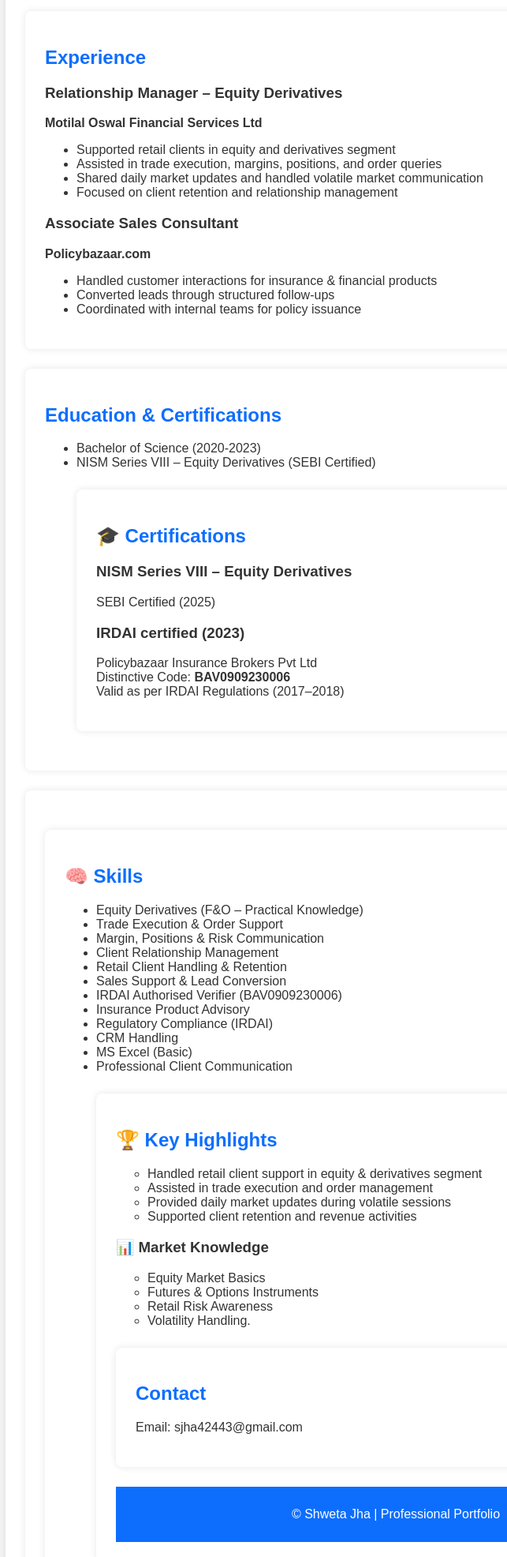
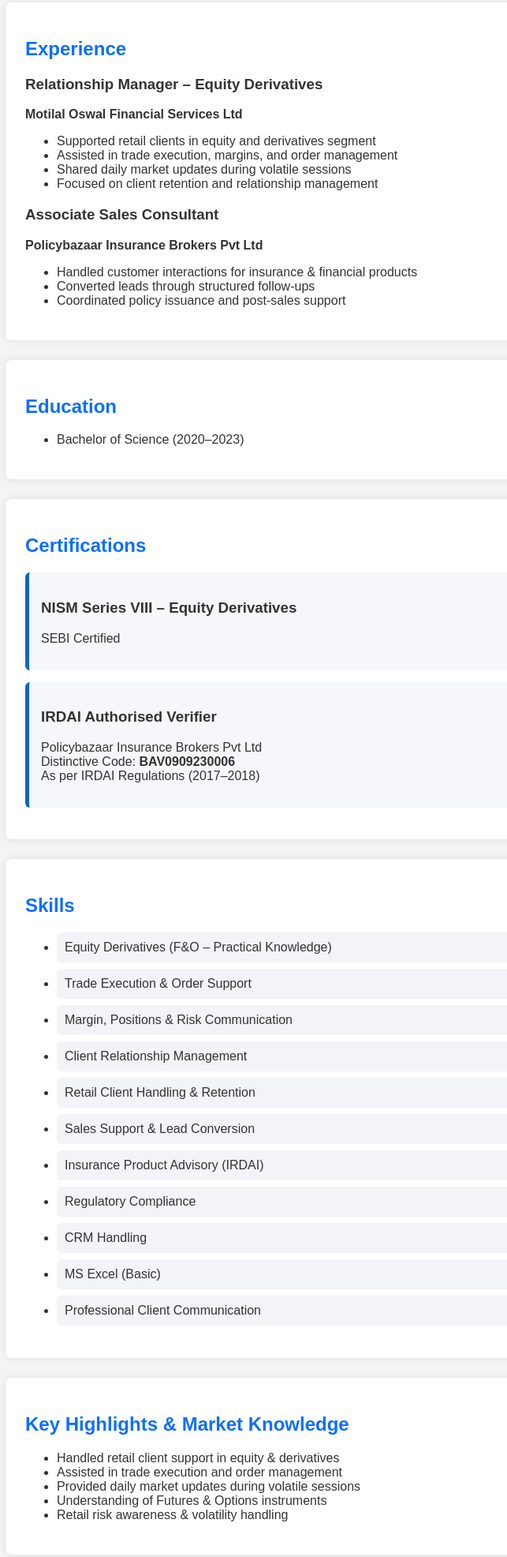
Before and after one commit to shweta-jha-portfolio/shweta-portfolio, a plain HTML site: page index.html in a window 1280 px wide. Shown: the part 573-2545 px from the top of the page at 79% size, without its empty margins (158-801 px from the left). Drawn offline with Linux system fonts and the light colour scheme.

Commit message:
Update index.html

```diff
--- a/index.html
+++ b/index.html
@@ -43,23 +43,24 @@
 h2 {
     color: #0d6efd;
 }
-.download-btn {
-    display: inline-block;
-    background: #198754;
-    color: white;
-    padding: 10px 18px;
-    border-radius: 5px;
-    text-decoration: none;
-    margin-top: 10px;
-}
-.download-btn:hover {
-    background: #146c43;
-}
 footer {
     background: #0d6efd;
     color: white;
     text-align: center;
     padding: 10px;
+}
+.skills-list li {
+    background: #f2f4f8;
+    padding: 10px;
+    margin-bottom: 8px;
+    border-radius: 6px;
+}
+.cert-box {
+    background: #f5f7fa;
+    border-left: 5px solid #0a66c2;
+    padding: 15px;
+    margin-bottom: 15px;
+    border-radius: 6px;
 }
 </style>
 </head>
@@ -67,96 +68,86 @@
 <body>
 
 <header>
-         <h1>SHWETA JHA </h1>
+<h1>SHWETA JHA</h1>
 <p>Relationship Manager | Equity Derivatives</p>
-<p><p>
-Certified finance profession with:
-</p>
-<ul>
-  <li>NISM Series VIII – Equity Derivatives (SEBI Certified)</li>
-  <li>IRDAI certified with URN: <strong>BAV0909230006</strong></li>
-</ul>
+<p>
+NISM Series VIII (SEBI Certified) | IRDAI Authorised Verifier (BAV0909230006)
 </p>
 </header>
 
-
-
 <nav>
-<a href="#summary">Professional Summary</a>
+<a href="#summary">Summary</a>
 <a href="#experience">Experience</a>
 <a href="#education">Education</a>
+<a href="#certifications">Certifications</a>
 <a href="#skills">Skills</a>
-<a href="#preferences">Job Preferences</a>
+<a href="#achievements">Highlights</a>
 <a href="#contact">Contact</a>
 </nav>
 
 <section id="summary">
-
 <h2>Professional Summary</h2>
-<p>Client-focused finance professional with hands-on experience in equity derivatives advisory, client servicing, and sales support. NISM Series VIII (Equity Derivatives) SEBI certified and currently pursuing B.Sc. Seeking Relationship Manager / Equity Advisor opportunities in Delhi NCR.</p>
-
+<p>
+Client-focused finance professional with hands-on experience in equity derivatives advisory,
+client servicing, and sales support. NISM Series VIII (Equity Derivatives) SEBI certified and
+IRDAI Authorised Verifier. Seeking Relationship Manager / Equity Advisor roles in Delhi NCR.
+</p>
 <p><strong>Location:</strong> Delhi NCR</p>
 <p><strong>Email:</strong> sjha42443@gmail.com</p>
-<p><strong>LinkedIn:</strong>
-<a href="https://www.linkedin.com/in/shweta-jha-5007a92b3" target="_blank">
-View Profile
-</a>
+<p>
+<strong>LinkedIn:</strong>
+<a href="https://www.linkedin.com/in/shweta-jha-5007a92b3" target="_blank">View Profile</a>
 </p>
-
-
+</section>
 
 <section id="experience">
 <h2>Experience</h2>
 
 <h3>Relationship Manager – Equity Derivatives</h3>
 <p><strong>Motilal Oswal Financial Services Ltd</strong></p>
-
 <ul>
 <li>Supported retail clients in equity and derivatives segment</li>
-<li>Assisted in trade execution, margins, positions, and order queries</li>
-<li>Shared daily market updates and handled volatile market communication</li>
+<li>Assisted in trade execution, margins, and order management</li>
+<li>Shared daily market updates during volatile sessions</li>
 <li>Focused on client retention and relationship management</li>
 </ul>
 
 <h3>Associate Sales Consultant</h3>
-<p><strong>Policybazaar.com</strong></p>
+<p><strong>Policybazaar Insurance Brokers Pvt Ltd</strong></p>
 <ul>
 <li>Handled customer interactions for insurance & financial products</li>
 <li>Converted leads through structured follow-ups</li>
-<li>Coordinated with internal teams for policy issuance</li>
+<li>Coordinated policy issuance and post-sales support</li>
 </ul>
 </section>
 
 <section id="education">
-<h2>Education & Certifications</h2>
+<h2>Education</h2>
 <ul>
-<li>Bachelor of Science (2020-2023)</strong></li>
-<li>NISM Series VIII – Equity Derivatives (SEBI Certified)</li>
+<li>Bachelor of Science (2020–2023)</li>
+</ul>
+</section>
+
 <section id="certifications">
-  <h2>🎓 Certifications</h2>
+<h2>Certifications</h2>
 
 <div class="cert-box">
 <h3>NISM Series VIII – Equity Derivatives</h3>
-    <p>SEBI Certified (2025)</p>
+<p>SEBI Certified</p>
 </div>
 
 <div class="cert-box">
-    <h3>IRDAI certified (2023)</h3>
+<h3>IRDAI Authorised Verifier</h3>
 <p>
 Policybazaar Insurance Brokers Pvt Ltd<br>
 Distinctive Code: <strong>BAV0909230006</strong><br>
-      Valid as per IRDAI Regulations (2017–2018)
+As per IRDAI Regulations (2017–2018)
 </p>
 </div>
 </section>
 
-</ul>
-</section>
-
 <section id="skills">
-<section id="skills">
-  <h2>🧠 Skills</h2>
-
+<h2>Skills</h2>
 <ul class="skills-list">
 <li>Equity Derivatives (F&O – Practical Knowledge)</li>
 <li>Trade Execution & Order Support</li>
@@ -164,39 +155,32 @@
 <li>Client Relationship Management</li>
 <li>Retail Client Handling & Retention</li>
 <li>Sales Support & Lead Conversion</li>
-    <li>IRDAI Authorised Verifier (BAV0909230006)</li>
-    <li>Insurance Product Advisory</li>
-    <li>Regulatory Compliance (IRDAI)</li>
+<li>Insurance Product Advisory (IRDAI)</li>
+<li>Regulatory Compliance</li>
 <li>CRM Handling</li>
 <li>MS Excel (Basic)</li>
 <li>Professional Client Communication</li>
+</ul>
+</section>
+
 <section id="achievements">
-  <h2>🏆 Key Highlights</h2>
+<h2>Key Highlights & Market Knowledge</h2>
 <ul>
-    <li>Handled retail client support in equity & derivatives segment        </li>
-    <li>Assisted in trade execution and order management               </li>
-    <li>Provided daily market updates during volatile sessions         </li>
-    <li>Supported client retention and revenue activities              </li>
+<li>Handled retail client support in equity & derivatives</li>
+<li>Assisted in trade execution and order management</li>
+<li>Provided daily market updates during volatile sessions</li>
+<li>Understanding of Futures & Options instruments</li>
+<li>Retail risk awareness & volatility handling</li>
 </ul>
- <h3>📊 Market Knowledge</h3>
-<ul>
-  <li>Equity Market Basics       </li>
-  <li>Futures & Options Instruments        </li>
-  <li>Retail Risk Awareness          </li>
-  <li>Volatility Handling.       </li>
-
-
-</ul>
-
+</section>
 
 <section id="contact">
 <h2>Contact</h2>
 <p>Email: sjha42443@gmail.com</p>
-
 </section>
 
 <footer>
-<p>© Shweta Jha | Professional Portfolio </p>
+<p>© Shweta Jha | Professional Portfolio</p>
 </footer>
 
 </body>
```
Lines whose indentation alone changed are shown as unchanged.
